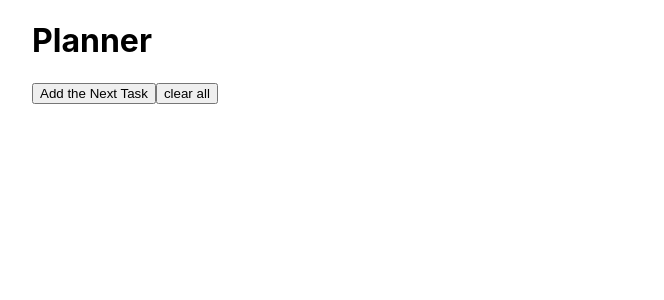
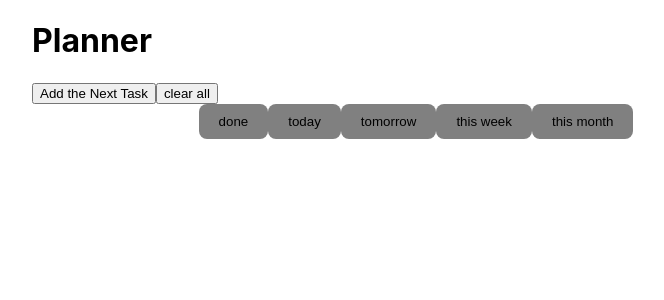
Before and after one commit to Ywette/todo-React, a React (Create React App) app: page / in a window 1280 px wide. Shown: the top 300 px of the page, without its empty margins (224-888 px from the left). Built offline with nearby package versions, Linux system fonts and the light colour scheme.

Commit message:
add: filter functionality

```diff
--- a/package.json
+++ b/package.json
@@ -14,6 +14,7 @@
     "@types/react-dom": "^17.0.9",
     "@types/react-redux": "^7.1.20",
     "axios": "^0.24.0",
+    "date-fns": "^2.28.0",
     "node-sass": "^6.0.1",
     "react": "^17.0.2",
     "react-dom": "^17.0.2",
--- a/src/components/FilterBar.tsx
+++ b/src/components/FilterBar.tsx
@@ -1,7 +1,8 @@
 import Button from "./Button";
 import './FilterBar.css'
+import {ButtonProps} from "../interfaces";
 
-const FilterBar = (props: any) => {
+const FilterBar = (props: any, { filterDeadline }: any) => {
     const deadlineTags = props.deadlineTags;
 
     return (
@@ -14,6 +15,7 @@ const FilterBar = (props: any) => {
                         type="button"
                         className="button"
                         value={tag}
+                        onClick={()=> filterDeadline(tag)}
                     />
                 )
             })}
--- a/src/components/Planner.tsx
+++ b/src/components/Planner.tsx
@@ -5,6 +5,7 @@ import FilterBar from "./FilterBar";
 import { ListItemProp } from '../interfaces';
 import Button from '../components/Button'
 import TaskInputForm from "./TaskInputForm";
+
 
 const getLocalStorage = () => {
     let list = localStorage.getItem("list");
@@ -15,11 +16,17 @@ const getLocalStorage = () => {
     }
 };
 
-const deadline = ["today", "this week", "this month"];
+const date = new Date();
+// const tomorrow = addDays(date, 1);
+
+console.log(date);
+
+const deadline = ["today", "tomorrow", "this week", "this month"];
 
 const Planner = () => {
     const [taskList, setTaskList] = useState<ListItemProp[]>(getLocalStorage());
-    const [showAddTaskForm, setShowAddTaskForm] = useState(false)
+    const [showAddTaskForm, setShowAddTaskForm] = useState(false);
+    const [today, setToday] = useState(new Date());
 
     const [editIndex, setEditIndex] = useState<number>(-1);
     const [editText, setEditText] = useState<string>("");
@@ -82,12 +89,20 @@ const Planner = () => {
     };
     //not finished
 
-    // const newArr = taskList.filter((listItem) => {
-    //     if (actions) {
-    //         return listItem.completed;
+    // const toggleFilterToday = () => {
+    //     if(actions){
+    //         taskList.filter((listItem) => {
+    //                 return listItem.deadline === date;
+    //         })
     //     }
-    //     if (tags === "today"){
-    //         return listItem.deadline
+    //
+    //     console.log(date);
+    // }
+    // const toggleDeadlineToday = taskList.filter((listItem) => {
+    //     if (listItem.deadline === todayDate) {
+    //         return listItem.deadline === todayDate;
+    //     }else {
+    //          return listItem
     //     }
     //     return true;
     // });
@@ -95,6 +110,10 @@ const Planner = () => {
     const dataFromForm = (taskInputs: ListItemProp) => {
         setTaskList([...taskList, taskInputs]);
         setShowAddTaskForm(false);
+    }
+
+    const filterDeadline = (tag: string) => {
+        console.log(tag)
     }
 
     return (
@@ -111,9 +130,12 @@ const Planner = () => {
                 />
             </div>
 
+            <button onClick={clearAll}>clear all</button>
 
-            <button onClick={clearAll}>clear all</button>
-            {/*<FilterBar deadlineTags={deadline} />*/}
+            <FilterBar
+                filterDeadline={(tag: string)=>filterDeadline(tag)}
+                deadlineTags={deadline}
+            />
 
             {/*{actions ? (*/}
             {/*    <button onClick={returnData}>Show all tasks</button>*/}
--- a/src/interfaces.ts
+++ b/src/interfaces.ts
@@ -7,12 +7,6 @@ export interface ButtonProps {
     key?: number,
     onClick?: ()=>void | undefined,
 }
-//delete when finish real planner
-export interface TaskProps {
-    text: string;
-    completed: boolean;
-    tag: string;
-};
 
 export interface ListItemProp {
     text: string;
```
Also changed, not shown: 1 other file (tests, documents, lock files or other folders).
